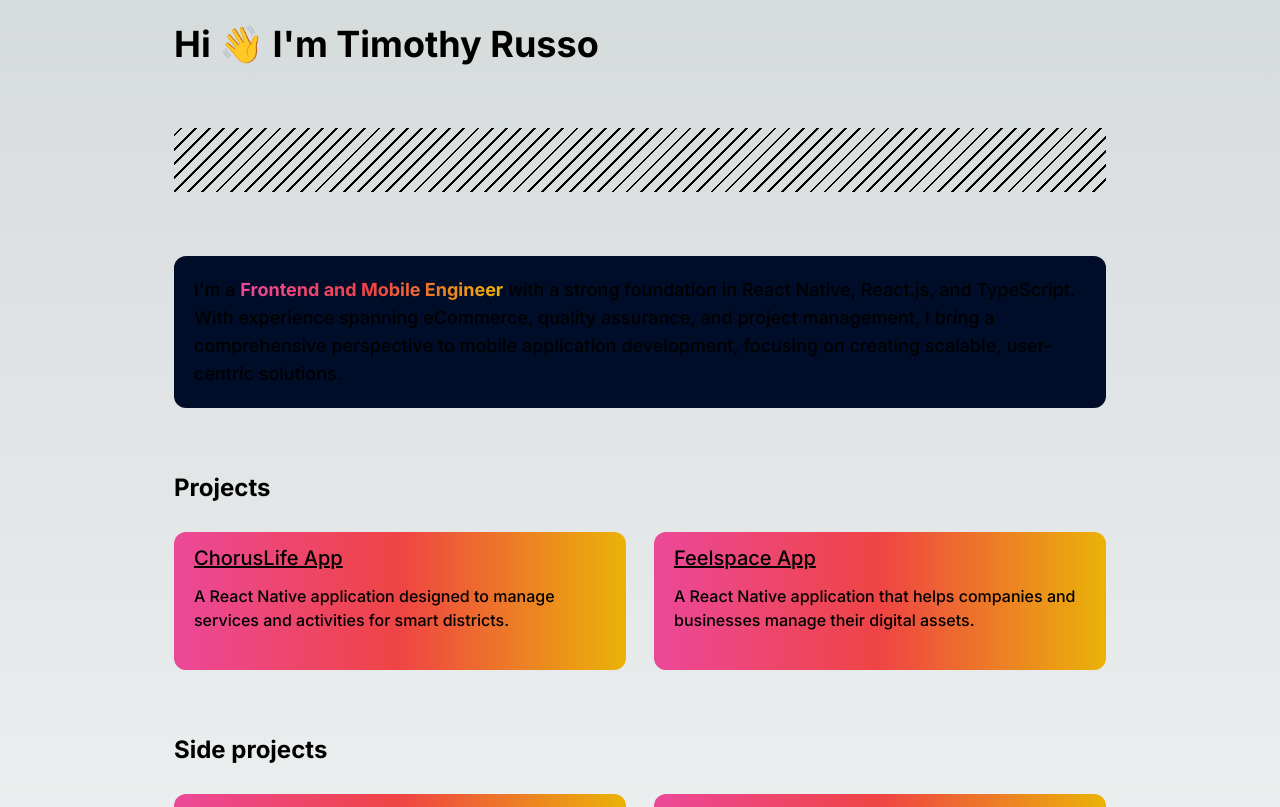
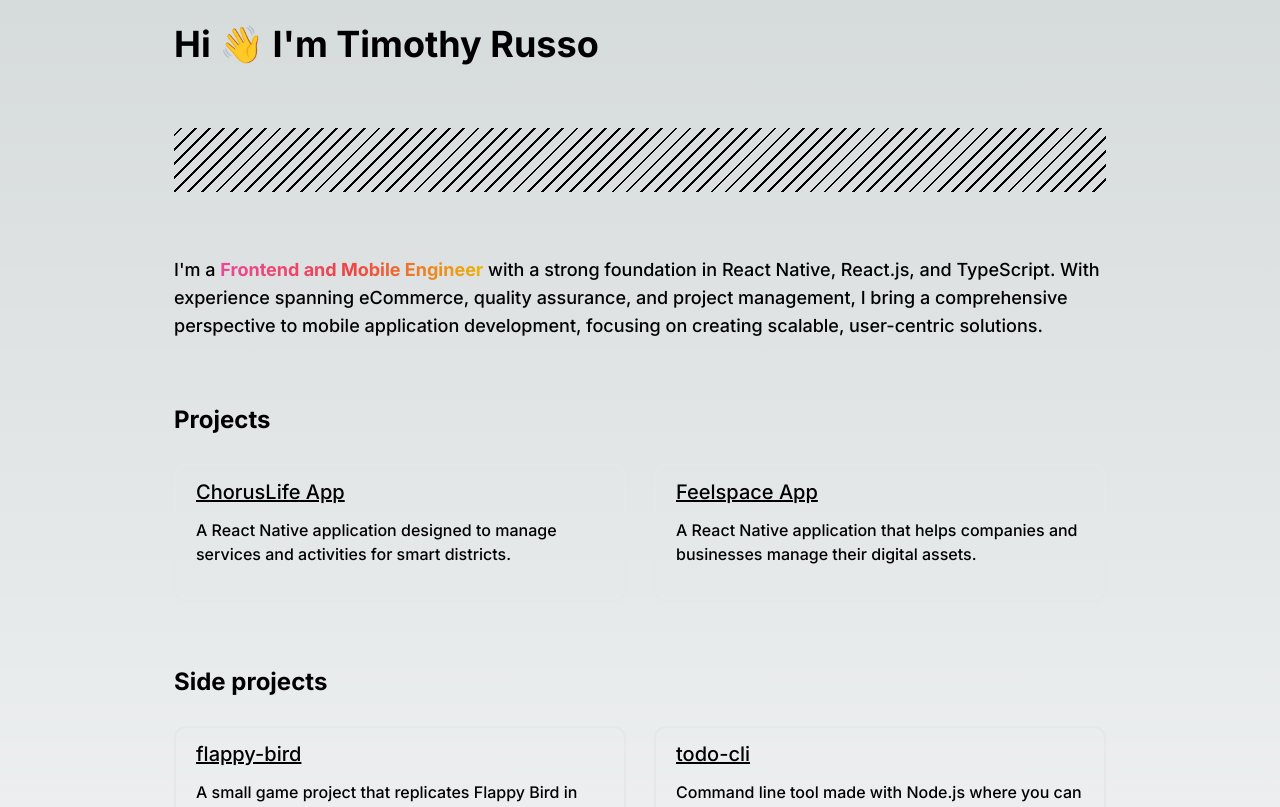
Before and after one commit to timothyrusso/personal-website-next, a Next.js app: page / in a window 1280 px wide. Shown: the top 807 px of the page. Built offline with nearby package versions, Linux system fonts and the light colour scheme.

Commit message:
feat: update layout

```diff
--- a/components/Description/Description.tsx
+++ b/components/Description/Description.tsx
@@ -1,6 +1,6 @@
 export const Description = () => {
   return (
-    <p className="text-lg font-medium bg-description p-5 rounded-xl">
+    <p className="text-lg font-medium rounded-xl">
       I&apos;m a{' '}
       <span className="bg-gradient-to-r from-pink-500 via-red-500 to-yellow-500 bg-clip-text text-transparent font-bold gradient-text-hover cursor-progress">
         Frontend and Mobile Engineer
--- a/components/ProjectCard/ProjectCard.tsx
+++ b/components/ProjectCard/ProjectCard.tsx
@@ -1,4 +1,4 @@
-import { FC } from 'react';
+import type { FC } from 'react';
 
 type PrjectCardProps = {
   title: string;
@@ -12,8 +12,8 @@
   description,
 }) => {
   return (
-    <li className="flex justify-start flex-col text-xl font-medium px-5 rounded-xl min-h-project-card bg-gradient-to-r from-pink-500 via-red-500 to-yellow-500 gradient-background-hover cursor-pointer">
-      <a href={link} target="_blank">
+    <li className="flex justify-start flex-col text-xl font-medium px-5 rounded-xl min-h-project-card border-2 gradient-background-hover cursor-pointer">
+      <a href={link} target="_blank" rel="noreferrer">
         <h2 className="mb-3 mt-3 underline cursor-pointer">{title}</h2>
         <p className="mb-3 text-base cursor-pointer">{description}</p>
       </a>
--- a/components/ProjectsGrid/ProjectsGrid.tsx
+++ b/components/ProjectsGrid/ProjectsGrid.tsx
@@ -1,4 +1,4 @@
-import { sideProjects, professionalProjects } from '@/utils/constants';
+import { professionalProjects, sideProjects } from '@/utils/constants';
 import { ProjectCard } from '../ProjectCard/ProjectCard';
 
 export const ProjectsGrid = () => {
@@ -33,6 +33,7 @@
             className="gradient-text-hover font-bold"
             href="https://github.com/timothyrusso"
             target="_blank"
+            rel="noreferrer"
           >
             GitHub
           </a>
```
